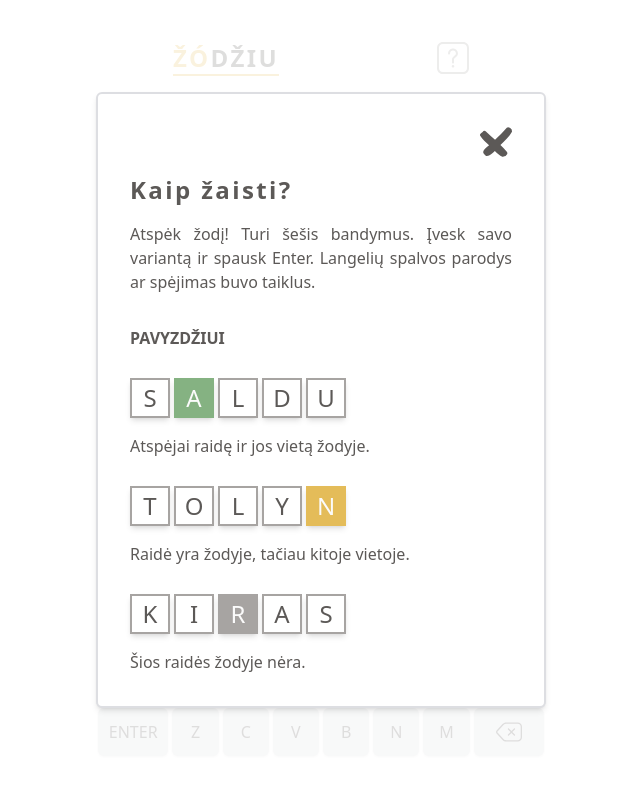
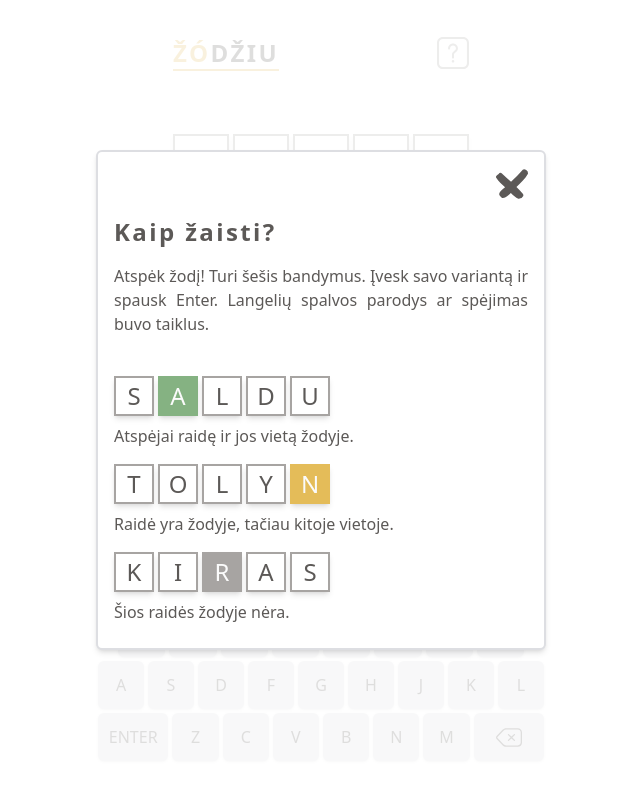
Before and after one commit to simas-b/zodziu-react, a React (Create React App) app: page / in a window 1280 px wide. Shown: the top 786 px of the page, without its empty margins (319-959 px from the left). Built offline with nearby package versions, Linux system fonts and the light colour scheme.

Commit message:
fix layout

```diff
--- a/public/index.html
+++ b/public/index.html
@@ -11,8 +11,12 @@
 
     <title>ŽÓDŽIU</title>
   </head>
-  <body>
-    <noscript>Jūsų naršyklė nepalaiko JavaScript, todėl negalime paleisti žaidimo :(</noscript>
-    <div id="root"></div>
+  <body style="position: fixed; top: 0px; left: 0px; width: 100%; height: 100%">
+    <noscript
+      >Jūsų naršyklė nepalaiko JavaScript, todėl negalime paleisti žaidimo
+      :(</noscript
+    >
+
+    <div id="root" style="height: 100%"></div>
   </body>
 </html>
--- a/src/components/Card.tsx
+++ b/src/components/Card.tsx
@@ -10,26 +10,26 @@ type Props = {
 
 const styles = {
   container: [
-    "select-none",
-    "absolute",
+    "fixed",
+    "top-0",
+    "left-0",
+    "w-full",
+    "h-full",
     "flex",
+    "flex-col",
     "items-center",
     "justify-center",
-    "w-screen",
-    "h-screen",
-    "top-0",
-    "left-0",
     "z-20",
+    "select-none",
+    "py-4"
   ],
 
   card: [
     "flex",
-    "flex-1",
     "flex-col",
-    "justify-center",
+    "flex-none",
     "items-center",
-    "m-4",
-    "py-4",
+    "p-4",
     "border-silver",
     "border-2",
     "rounded-md",
@@ -38,15 +38,6 @@ const styles = {
     "z-30",
   ],
 
-  overlay: [
-    "w-screen",
-    "h-screen",
-    "z-10",
-    "bg-white",
-    "fixed",
-    "top-0",
-    "left-0",
-  ],
 };
 
 export default function Card({ isOpen = false, children, onClose }: Props) {
@@ -56,6 +47,9 @@ export default function Card({ isOpen = false, children, onClose }: Props) {
         className={classNames(styles.container)}
         style={{
           visibility: isOpen ? "visible" : "hidden",
+          overflow: "hidden",
+          backgroundColor: "rgb(255,255,255,0.8)",
+          maxHeight: "100%"
         }}
       >
         <div
@@ -63,10 +57,16 @@ export default function Card({ isOpen = false, children, onClose }: Props) {
             styles.card,
             isOpen ? "opacity-1" : "opacity-0 -translate-y-64"
           )}
-          style={{ maxWidth: 450, transition: "all 0.5s ease" }}
+          style={{
+            width: "90%",
+            maxWidth: 450,
+            maxHeight: "100%",
+            transition: "all 0.5s ease",
+            overflowY: "scroll",
+          }}
         >
           {onClose && (
-            <div className="px-8 pt-4 flex justify-end w-full">
+            <div className="flex justify-end w-full">
               <div className="cursor-pointer select-none" onClick={onClose}>
                 <img
                   src={crossIcon}
@@ -79,17 +79,6 @@ export default function Card({ isOpen = false, children, onClose }: Props) {
           {children}
         </div>
       </div>
-
-      <div
-        className={classNames(
-          styles.overlay,
-          isOpen ? "opacity-80" : "opacity-0"
-        )}
-        style={{
-          visibility: isOpen ? "visible" : "hidden",
-          transition: "all 0.5s ease",
-        }}
-      ></div>
     </>
   );
 }
--- a/src/components/Layout.tsx
+++ b/src/components/Layout.tsx
@@ -14,7 +14,7 @@ export default function Layout({ children }: Props) {
 }
 
 const styles = {
-  main: ["h-screen", "p-4", "items-center", "text-dark", "bg-white"],
+  main: ["h-full", "p-2", "items-center", "text-dark", "bg-white"],
   container: [
     "flex",
     "flex-col",
--- a/src/components/Rules.tsx
+++ b/src/components/Rules.tsx
@@ -7,39 +7,38 @@ type Props = {
 
 export default function Rules({ onClose }: Props) {
   return (
-    <div className="flex flex-col items-start px-8" onClick={onClose}>
+    <div className="flex flex-col items-start" onClick={onClose}>
       <h2 className="py-4 text-2xl font-semibold tracking-widest">
         Kaip žaisti?
       </h2>
-      <p className="text-justify">
+      <p className="text-justify mb-8">
         Atspėk žodį! Turi šešis bandymus. Įvesk savo variantą ir spausk Enter.
         Langelių spalvos parodys ar spėjimas buvo taiklus.
       </p>
-      <h3 className="pt-8 mb-4 text-md uppercase font-semibold">PAVYZDŽIUI</h3>
-      <div className="grid grid-cols-5 gap-1 mt-3">
+      <div className="grid grid-cols-5 gap-1 mt-2">
         <Square color="white" letter="s" small />
         <Square color="green" letter="a" small />
         <Square color="white" letter="l" small />
         <Square color="white" letter="d" small />
         <Square color="white" letter="u" small />
       </div>
-      <p className="my-4">Atspėjai raidę ir jos vietą žodyje.</p>
-      <div className="grid grid-cols-5 gap-1 mt-3">
+      <p className="my-2">Atspėjai raidę ir jos vietą žodyje.</p>
+      <div className="grid grid-cols-5 gap-1 mt-2">
         <Square color="white" letter="t" small />
         <Square color="white" letter="o" small />
         <Square color="white" letter="l" small />
         <Square color="white" letter="y" small />
         <Square color="yellow" letter="n" small />
       </div>
-      <p className="my-4">Raidė yra žodyje, tačiau kitoje vietoje.</p>
-      <div className="grid grid-cols-5 gap-1 mt-3">
+      <p className="my-2">Raidė yra žodyje, tačiau kitoje vietoje.</p>
+      <div className="grid grid-cols-5 gap-1 mt-2">
         <Square color="white" letter="k" small />
         <Square color="white" letter="i" small />
         <Square color="gray" letter="r" small />
         <Square color="white" letter="a" small />
         <Square color="white" letter="s" small />
       </div>
-      <p className="my-4">Šios raidės žodyje nėra.</p>
+      <p className="my-2">Šios raidės žodyje nėra.</p>
     </div>
   );
 }
```
